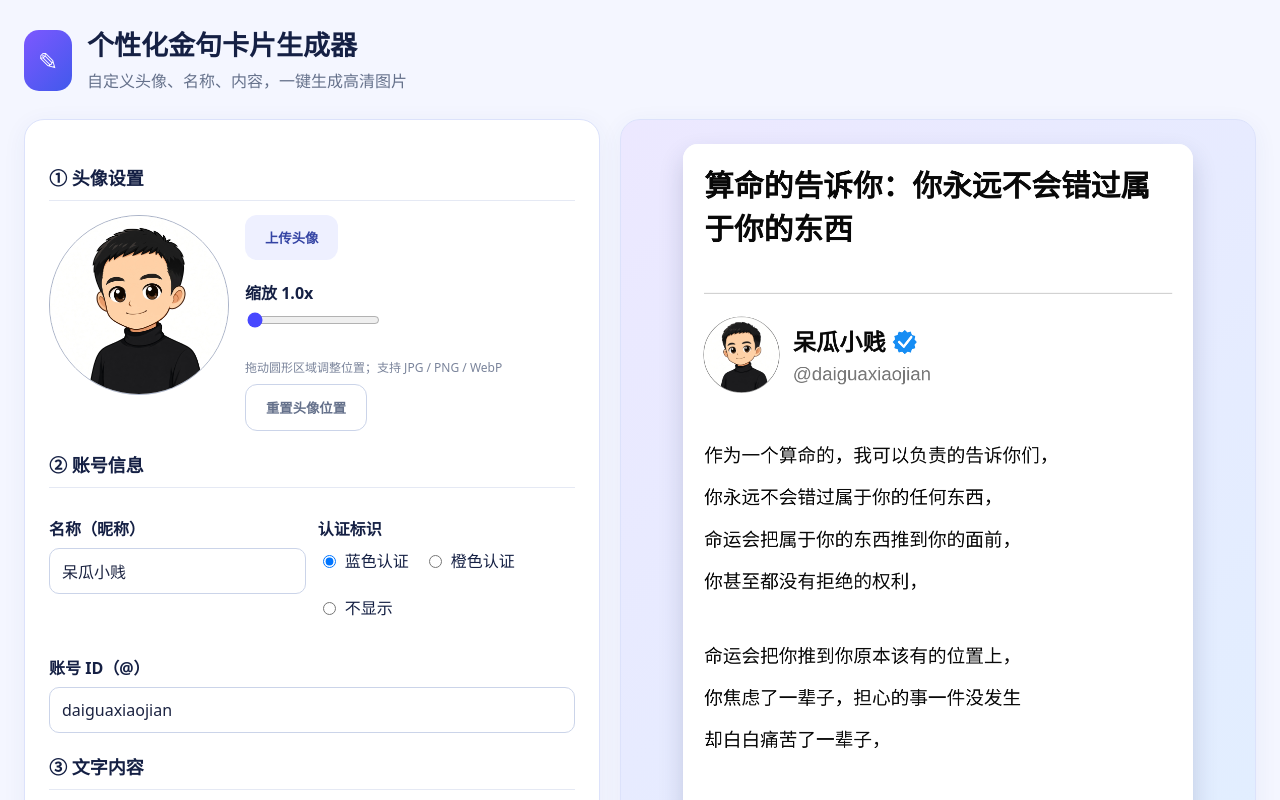
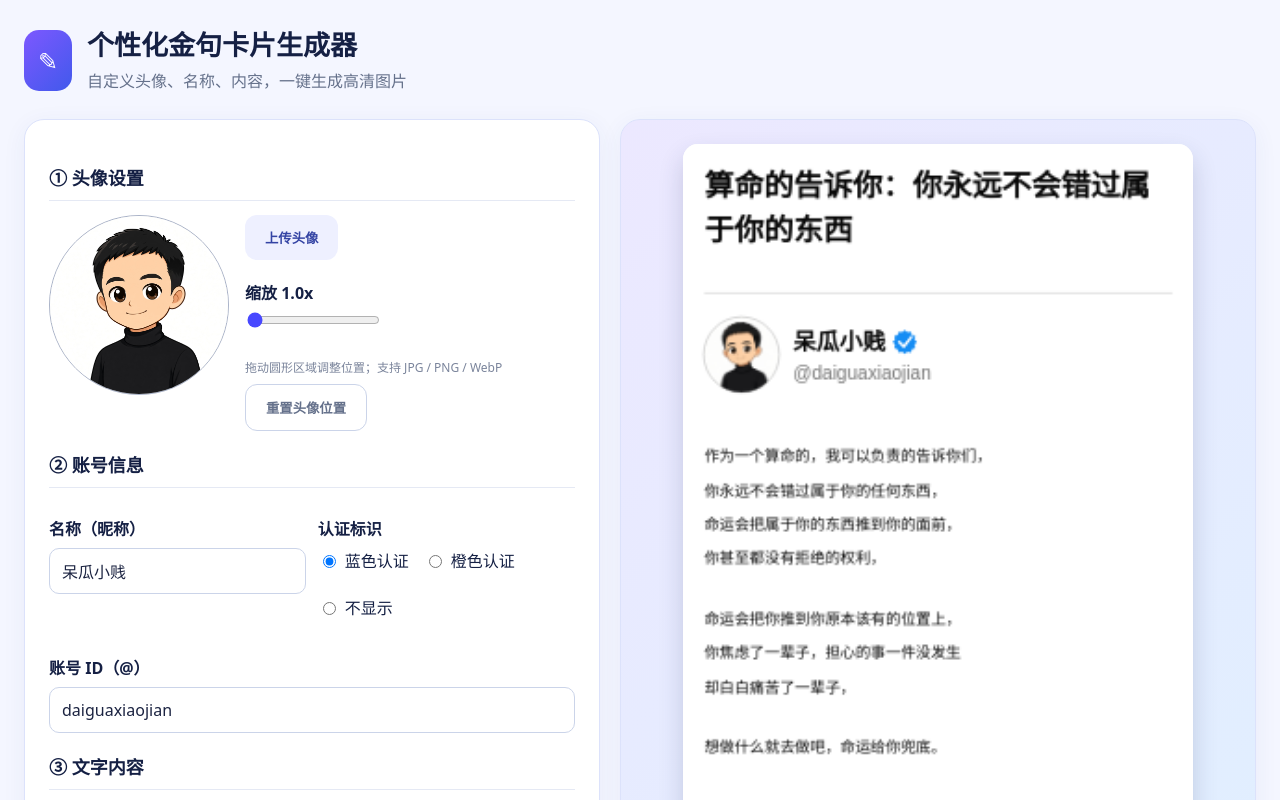
Before and after one commit to daiguaxiaojian/quote-card-generator, a React (Vite) app: page / in a window 1280 px wide. Shown: the top 800 px of the page. Built offline with nearby package versions, Linux system fonts and the light colour scheme.

Commit message:
Fix output image size to 275x370: src/render.ts

```diff
--- a/src/render.ts
+++ b/src/render.ts
@@ -1,19 +1,18 @@
-import type { AspectRatio, QuoteState } from './types'
+import type { QuoteState } from './types'
 import { getTemplate } from './templates'
 
+/** 设计画布宽（内部排版坐标系，导出时等比缩放到输出尺寸） */
 export const BASE_WIDTH = 1012
+
+/** 1x 导出尺寸固定为 275×370 */
+export const OUTPUT_WIDTH = 275
+export const OUTPUT_HEIGHT = 370
 
 export const FONT_STACK = '"Microsoft YaHei", "PingFang SC", system-ui, sans-serif'
 
-const ASPECT_VALUES: Record<AspectRatio, number> = {
-  '2:3': 2 / 3,
-  '1:1': 1,
-  '4:5': 4 / 5,
-  '9:16': 9 / 16,
-}
-
-export function canvasHeight(aspect: AspectRatio): number {
-  return Math.round(BASE_WIDTH / ASPECT_VALUES[aspect])
+/** 设计画布高：按 275:370 比例换算 */
+export function canvasHeight(): number {
+  return Math.round((BASE_WIDTH * OUTPUT_HEIGHT) / OUTPUT_WIDTH)
 }
 
 /** 逐字换行：与 v1 相同的按字符 measureText 方式，保证中文换行一致 */
@@ -148,12 +147,14 @@ export function renderQuote(
   avatarImage: HTMLImageElement | null,
   scale = 1,
 ): RenderResult {
-  const height = canvasHeight(state.aspect)
-  canvas.width = BASE_WIDTH * scale
-  canvas.height = height * scale
+  const height = canvasHeight()
+  canvas.width = OUTPUT_WIDTH * scale
+  canvas.height = OUTPUT_HEIGHT * scale
   const ctx = canvas.getContext('2d')
   if (!ctx) return { overflow: false, bodyFontSize: state.fontSize }
-  ctx.setTransform(scale, 0, 0, scale, 0, 0)
+  // 设计坐标系（1012 宽）→ 输出尺寸（275×370 起）的等比缩放
+  const s = (OUTPUT_WIDTH / BASE_WIDTH) * scale
+  ctx.setTransform(s, 0, 0, s, 0, 0)
 
   const template = getTemplate(state.templateId)
   const fg = state.textColor
```
